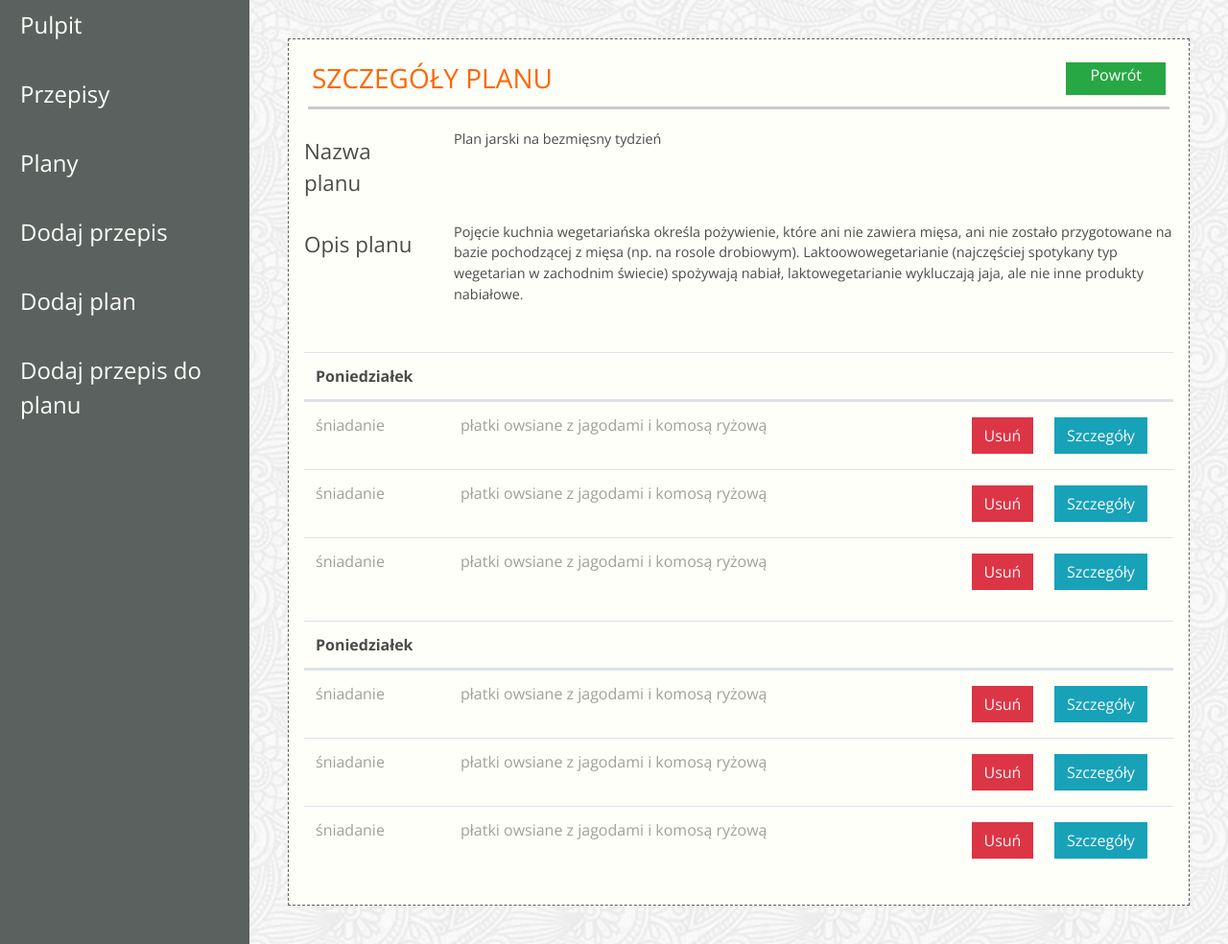
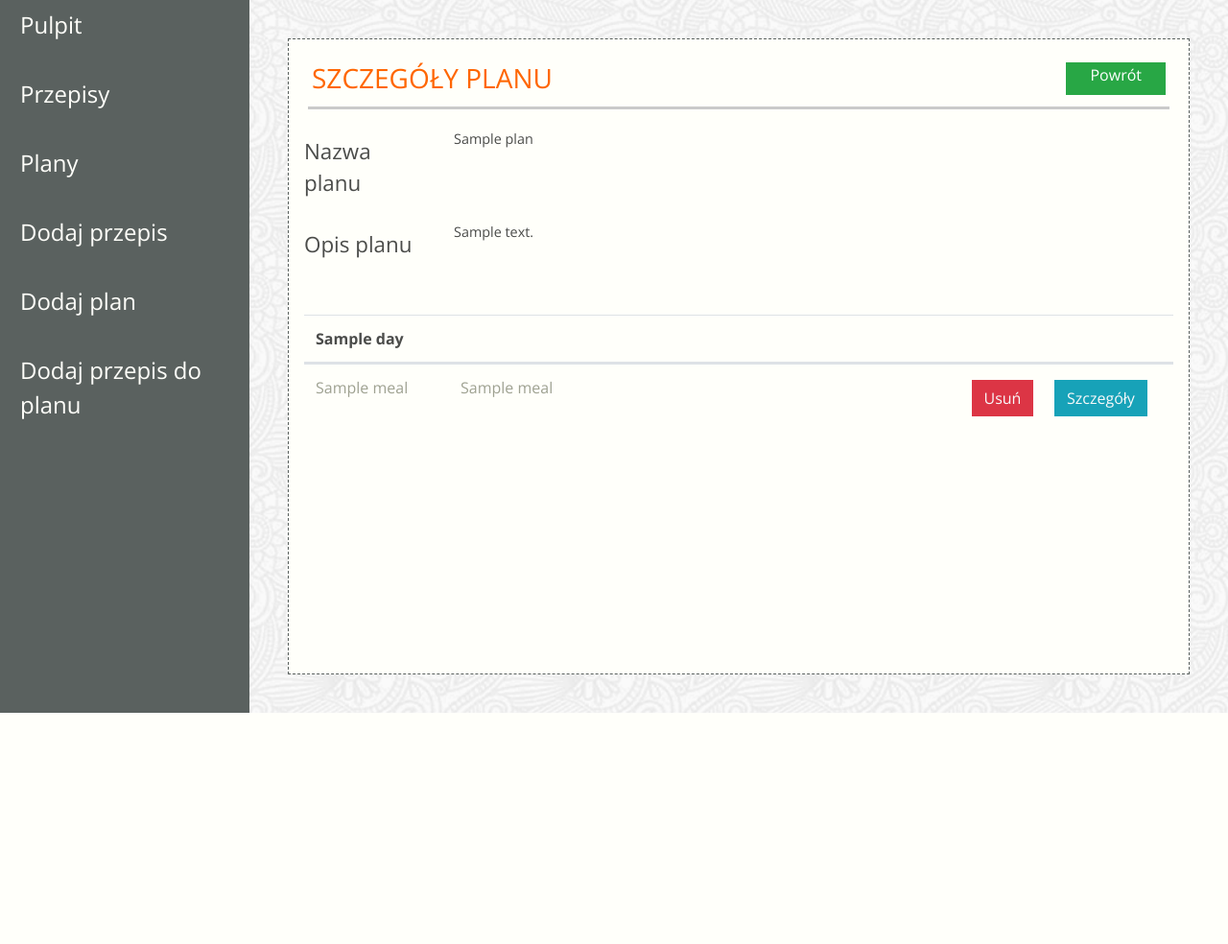
Before and after one commit to JoannaGradowska/CL-ScrumLabProject, a Django app: template jedzonko/templates/app-details-schedules.html in a window 1280 px wide. Shown: the part 84-1068 px from the top of the page at 96% size. After the commit the page ends 827 px from the top, so only its background shows below. Run offline with Django 3.2, Linux system fonts and the light colour scheme; the template is opened without the code that fills it: most values are stand-ins (such as "Sample title", 1, 10 or a date in 2020); some libraries are stand-ins or nearby versions; some web fonts are replaced.

Commit message:
7.1 add plan details page

```diff
--- a/jedzonko/templates/app-details-schedules.html
+++ b/jedzonko/templates/app-details-schedules.html
@@ -1,5 +1,5 @@
 {% extends "__base__.html" %}
-{% block title %}{% endblock title %}
+{% block title %}{{ plan.name }}{% endblock title %}
 {% block content %}
 <div class="dashboard-content border-dashed p-3 m-4 view-height">
 
@@ -8,7 +8,7 @@
             <h3 class="color-header text-uppercase">SZCZEGÓŁY PLANU</h3>
         </div>
         <div class="col d-flex justify-content-end mb-2 noPadding">
-            <a href="" class="btn btn-success rounded-0 pt-0 pb-0 pr-4 pl-4">Powrót</a>
+            <a href="/plan/list/" class="btn btn-success rounded-0 pt-0 pb-0 pr-4 pl-4">Powrót</a>
         </div>
     </div>
 
@@ -19,8 +19,9 @@
                                     Nazwa planu
                                 </span>
                 <div class="col-sm-10">
-                    <p class="schedules-text">Plan jarski na bezmięsny
-                        tydzień</p>
+                    <p class="schedules-text">
+                        {{ plan.name }}
+                    </p>
                 </div>
             </div>
             <div class="form-group row">
@@ -29,31 +30,27 @@
                                 </span>
                 <div class="col-sm-10">
                     <p class="schedules-text">
-                        Pojęcie kuchnia wegetariańska określa pożywienie, które
-                        ani nie zawiera mięsa, ani nie zostało przygotowane na
-                        bazie pochodzącej z mięsa (np. na rosole drobiowym).
-                        Laktoowowegetarianie (najczęściej spotykany typ
-                        wegetarian w zachodnim świecie) spożywają nabiał,
-                        laktowegetarianie wykluczają jaja, ale nie inne produkty
-                        nabiałowe.
+                        {{ plan.description }}
                     </p>
                 </div>
             </div>
         </div>
 
+        {% for k, day in plan.days.items %}
         <table class="table">
             <thead>
             <tr class="d-flex">
-                <th class="col-2">Poniedziałek</th>
+                <th class="col-2">{{ day.day_name }}</th>
                 <th class="col-7"></th>
                 <th class="col-1"></th>
                 <th class="col-2"></th>
             </tr>
             </thead>
             <tbody class="text-color-lighter">
+            {% for k, meal in day.meals.items %}
             <tr class="d-flex">
-                <td class="col-2">śniadanie</td>
-                <td class="col-7">płatki owsiane z jagodami i komosą ryżową</td>
+                <td class="col-2">{{ meal.meal_name }}</td>
+                <td class="col-7">{{ meal.recipe_name }}</td>
                 <td class="col-1 center">
                     <a href="#" class="btn btn-danger rounded-0 text-light m-1">Usuń</a>
                 </td>
@@ -62,76 +59,10 @@
                        class="btn btn-info rounded-0 text-light m-1">Szczegóły</a>
                 </td>
             </tr>
-            <tr class="d-flex">
-                <td class="col-2">śniadanie</td>
-                <td class="col-7">płatki owsiane z jagodami i komosą ryżową</td>
-                <td class="col-1 center">
-                    <a href="#" class="btn btn-danger rounded-0 text-light m-1">Usuń</a>
-                </td>
-                <td class="col-2 center">
-                    <a href="app-details-schedules.html"
-                       class="btn btn-info rounded-0 text-light m-1">Szczegóły</a>
-                </td>
-            </tr>
-            <tr class="d-flex">
-                <td class="col-2">śniadanie</td>
-                <td class="col-7">płatki owsiane z jagodami i komosą ryżową</td>
-                <td class="col-1 center">
-                    <a href="#" class="btn btn-danger rounded-0 text-light m-1">Usuń</a>
-                </td>
-                <td class="col-2 center">
-                    <a href="app-details-schedules.html"
-                       class="btn btn-info rounded-0 text-light m-1">Szczegóły</a>
-                </td>
-            </tr>
+            {% endfor %}
             </tbody>
         </table>
-
-        <table class="table">
-            <thead>
-            <tr class="d-flex">
-                <th class="col-2">Poniedziałek</th>
-                <th class="col-7"></th>
-                <th class="col-1"></th>
-                <th class="col-2"></th>
-            </tr>
-            </thead>
-            <tbody class="text-color-lighter">
-            <tr class="d-flex">
-                <td class="col-2">śniadanie</td>
-                <td class="col-7">płatki owsiane z jagodami i komosą ryżową</td>
-                <td class="col-1 center">
-                    <a href="#" class="btn btn-danger rounded-0 text-light m-1">Usuń</a>
-                </td>
-                <td class="col-2 center">
-                    <a href="app-details-schedules.html"
-                       class="btn btn-info rounded-0 text-light m-1">Szczegóły</a>
-                </td>
-            </tr>
-            <tr class="d-flex">
-                <td class="col-2">śniadanie</td>
-                <td class="col-7">płatki owsiane z jagodami i komosą ryżową</td>
-                <td class="col-1 center">
-                    <a href="#" class="btn btn-danger rounded-0 text-light m-1">Usuń</a>
-                </td>
-                <td class="col-2 center">
-                    <a href="app-details-schedules.html"
-                       class="btn btn-info rounded-0 text-light m-1">Szczegóły</a>
-                </td>
-            </tr>
-            <tr class="d-flex">
-                <td class="col-2">śniadanie</td>
-                <td class="col-7">płatki owsiane z jagodami i komosą ryżową</td>
-                <td class="col-1 center">
-                    <a href="#" class="btn btn-danger rounded-0 text-light m-1">Usuń</a>
-                </td>
-                <td class="col-2 center">
-                    <a href="app-details-schedules.html"
-                       class="btn btn-info rounded-0 text-light m-1">Szczegóły</a>
-                </td>
-            </tr>
-            </tbody>
-        </table>
+        {% endfor %}
 
     </div>
 </div>
```
Also changed, not shown: jedzonko/models.py (+41 -0 lines), jedzonko/views.py (+4 -40 lines).
